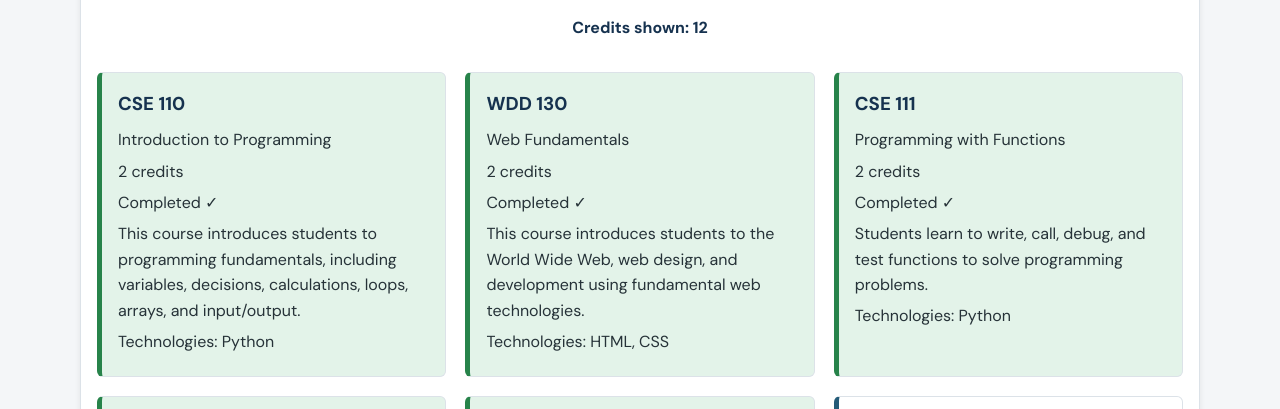
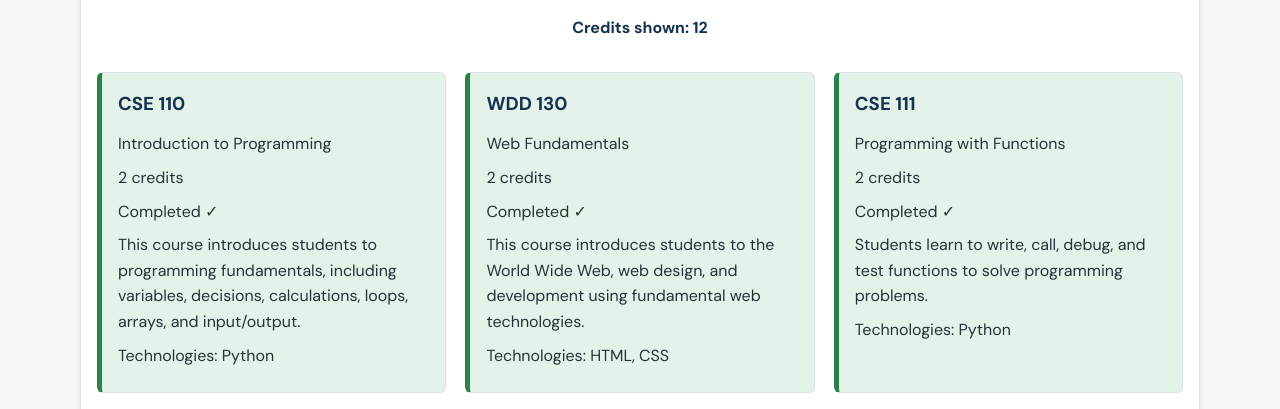
Before and after one commit to armindomazivila/wdd231, a plain HTML site: page index.html in a window 1280 px wide. Shown: the part 810-1219 px from the top of the page. Drawn offline with nearby package versions, Linux system fonts and the light colour scheme.

Commit message:
Update css

```diff
--- a/styles/small.css
+++ b/styles/small.css
@@ -302,3 +302,16 @@ h2 {
     outline: 3px solid var(--accent-color);
     outline-offset: 3px;
 }
+
+.course-card p {
+    margin: 0.5rem 0;
+}
+
+.course-card.completed {
+    background-color: var(--completed-color);
+    border-left-color: #27834a;
+}
+
+.course-card h3 {
+    margin-bottom: 0.75rem;
+}
```
